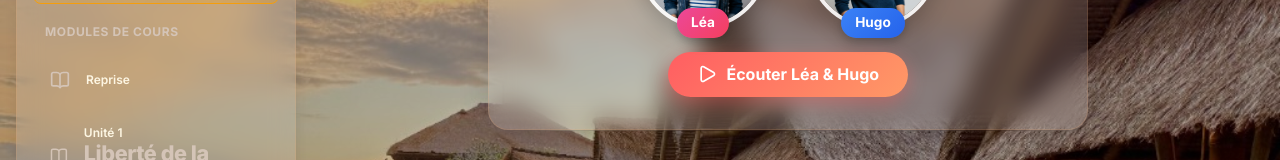
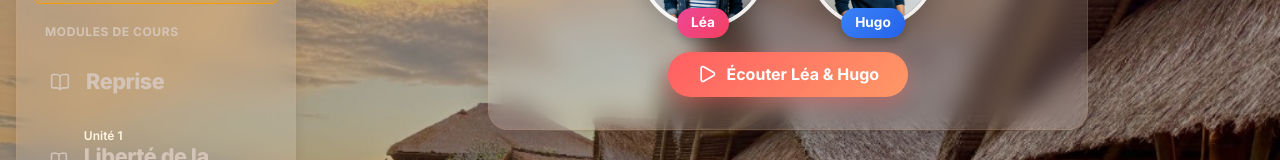
Before and after one commit to dominiquetrotin49-boop/hhs-frenchimmersion11, a React (Vite) app: page / in a window 1280 px wide. Shown: the part 272-432 px from the top of the page. Built offline with nearby package versions, Linux system fonts and the light colour scheme.

Commit message:
style: Change Reprise font/style to match unit titles in Sidebar

```diff
--- a/src/components/Sidebar.jsx
+++ b/src/components/Sidebar.jsx
@@ -4,7 +4,7 @@ import { BookOpen, Film, GraduationCap } from 'lucide-react';
 import './Sidebar.css';
 
 const units = [
-  { id: 'reprise', name: 'Reprise', title: '', icon: BookOpen },
+  { id: 'reprise', name: '', title: 'Reprise', icon: BookOpen },
   { id: '1', name: 'Unité 1', title: 'Liberté de la presse', icon: BookOpen },
   { id: '2', name: 'Unité 2', title: 'L\'éducation', icon: BookOpen },
   { id: '3', name: 'Unité 3', title: 'La technologie', icon: BookOpen },
@@ -55,7 +55,7 @@ export default function Sidebar() {
                 >
                   <Icon className="nav-icon" size={20} />
                   <div className="nav-text">
-                    <span className="unit-name">{unit.name}</span>
+                    {unit.name && <span className="unit-name">{unit.name}</span>}
                     {unit.title && <span className="unit-title">{unit.title}</span>}
                   </div>
                 </NavLink>
```
